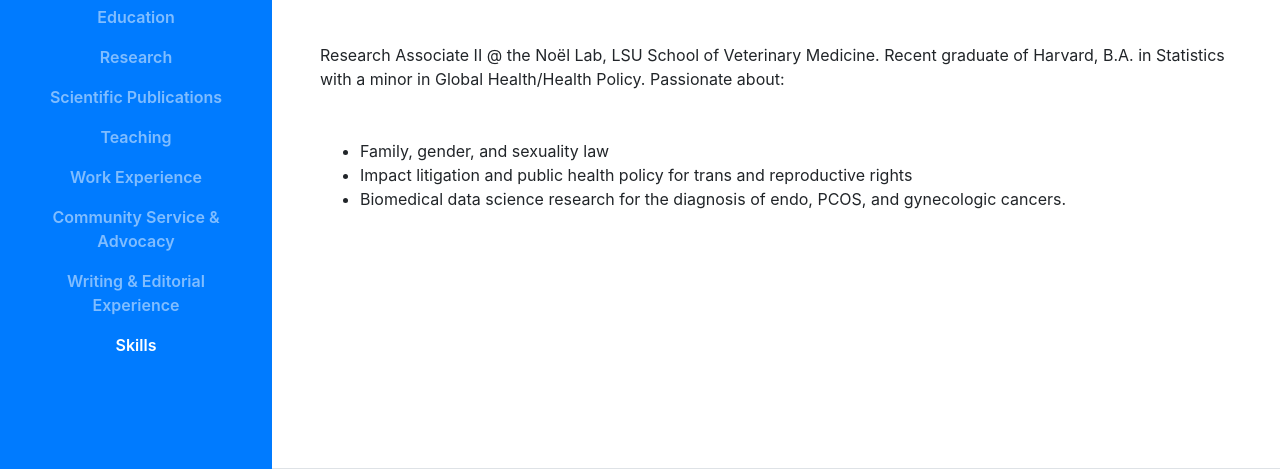
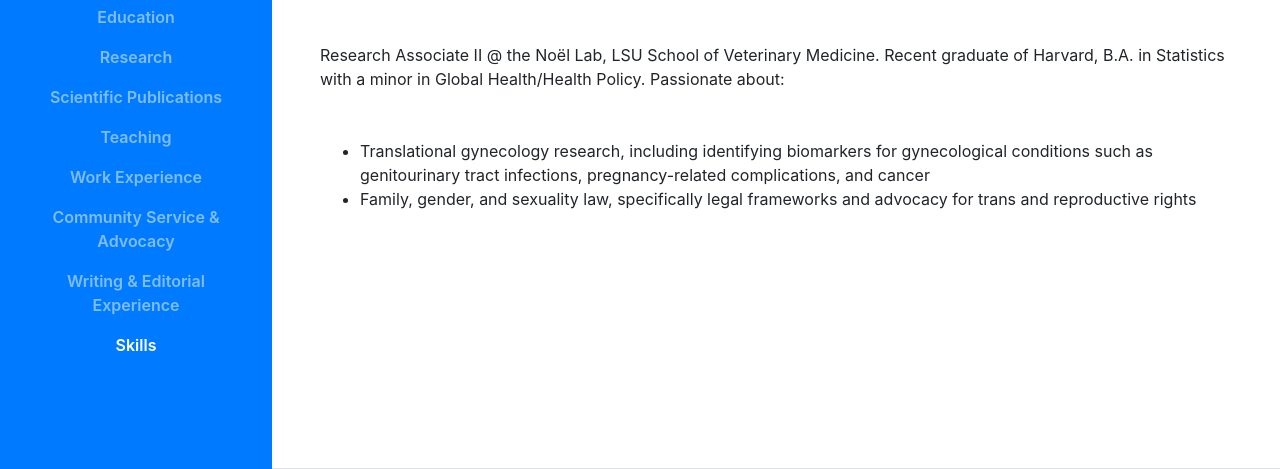
Before and after one commit to anushazaman/anushazaman.github.io, a website with bundled scripts: page index.html in a window 1280 px wide. Shown: the part 331-800 px from the top of the page. Built offline with nearby package versions, Linux system fonts and the light colour scheme; a web font is replaced by a local one.

Commit message:
Update index.html
update interests

```diff
--- a/index.html
+++ b/index.html
@@ -82,9 +82,8 @@
           </div>
           <p class="mb-5">Research Associate II @ the Noël Lab, LSU School of Veterinary Medicine. Recent graduate of Harvard, B.A. in Statistics with a minor in Global Health/Health Policy. Passionate about:
             <ul>
-              <li>Family, gender, and sexuality law</li>
-              <li>Impact litigation and public health policy for trans and reproductive rights</li>
-              <li>Biomedical data science research for the diagnosis of endo, PCOS, and gynecologic cancers.</li>
+              <li>Translational gynecology research, including identifying biomarkers for gynecological conditions such as genitourinary tract infections, pregnancy-related complications, and cancer</li>
+              <li>Family, gender, and sexuality law, specifically legal frameworks and advocacy for trans and reproductive rights</li>
             </ul>
           </p>
         </div>
```
